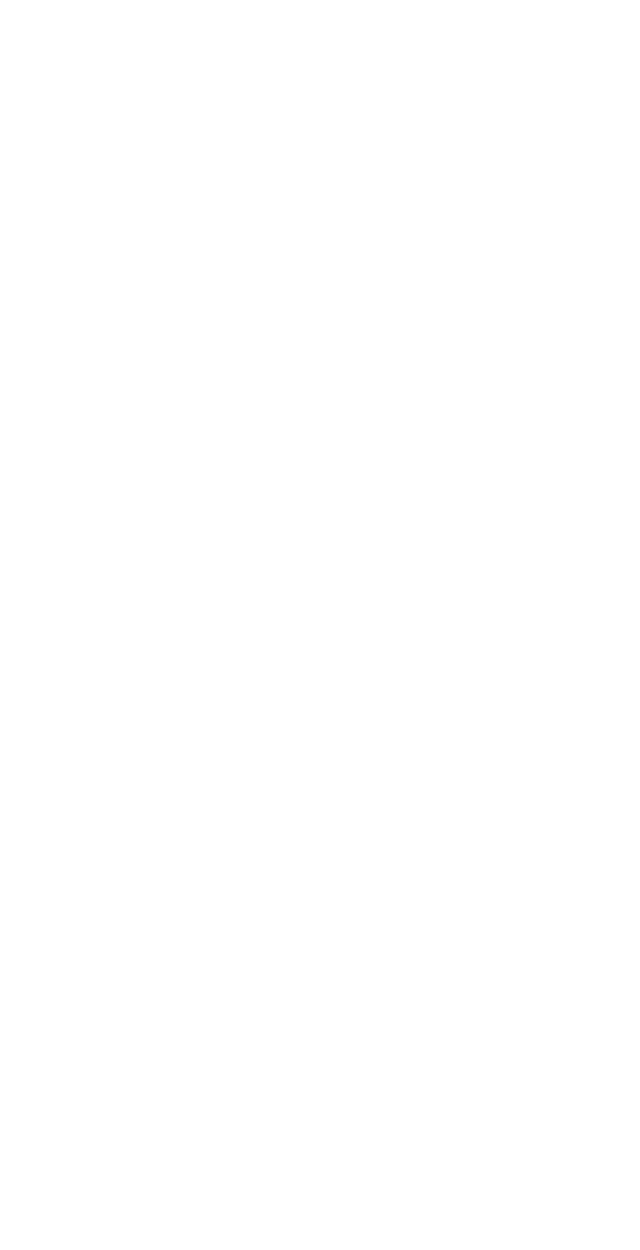
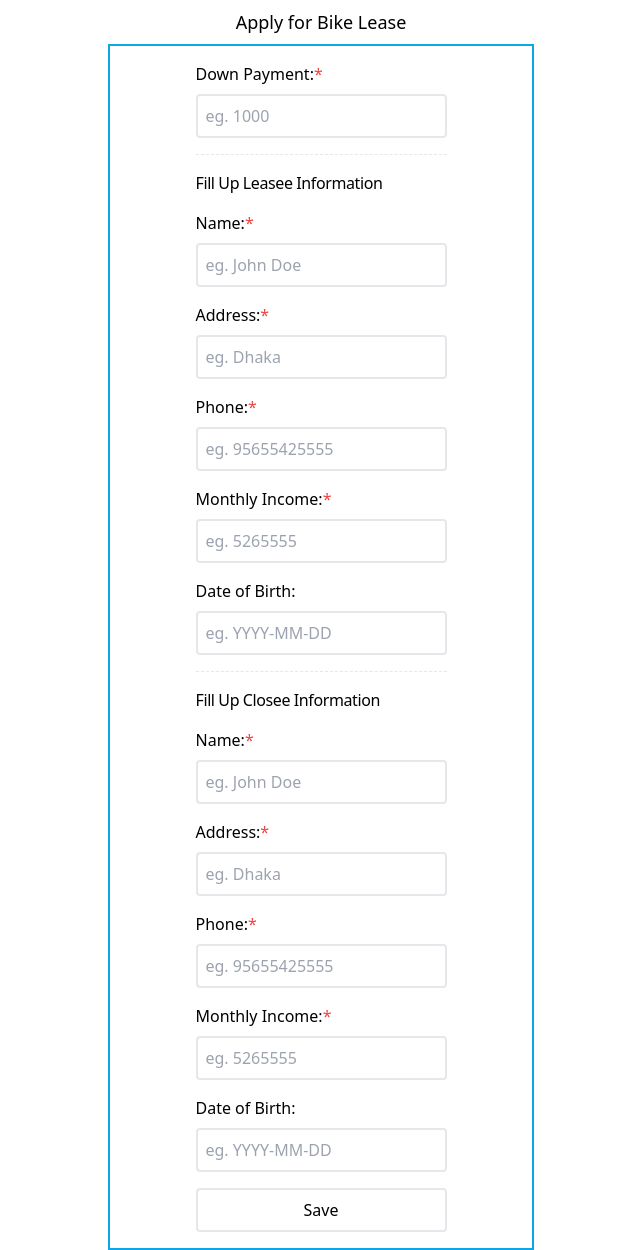
Before and after one commit to Masuda-ReliSource/bike_lease_frontend, a React (Create React App) app: page /lease-application/create in a window 1280 px wide. Before the commit this address had no page. Shown: the whole page, without its empty margins (319-959 px from the left). Before the commit the page ends 800 px from the top, so only its background shows below. Built offline with nearby package versions, Linux system fonts and the light colour scheme.

Commit message:
lease application form

```diff
--- /dev/null
+++ b/src/pages/BikeLease.js
@@ -0,0 +1,248 @@
+import React from 'react';
+import { useForm } from 'react-hook-form';
+import { postData } from '../lib/http_services';
+import { toast } from 'react-toastify';
+import { useNavigate } from 'react-router-dom';
+
+function BikeLease() {
+    const navigate = useNavigate();
+    const { register,
+        handleSubmit,
+        formState: {errors} } = useForm({
+        defaultValues: {
+          down_payment: '',
+          bike_id: '',
+          leasee_name: '',
+          leasee_address: '',
+          leasee_phone: '',
+          leasee_monthly_income: '',
+          leasee_dob: '',
+          closee_name: '',
+          closee_address: '',
+          closee_phone: '',
+          closee_monthly_income: '',
+          closee_dob: '',
+        },
+      });
+
+const submitForm = async (data) => {
+  const params = {
+    bike_lease: {
+        down_payment: data.downpayment,
+        bike_id: data.bike_id,
+        leese: {
+            name: data.leasee_name,
+            address: data.leasee_address,
+            phone: data.leasee_phone,
+            monthly_income: data.leasee_monthly_income,
+            dob: data.leasee_dob,
+        },
+        closee: {
+            name: data.closee_name,
+            address: data.closee_address,
+            phone: data.closee_phone,
+            monthly_income: data.closee_monthly_income,
+            dob: data.closee_dob,
+        }
+    }
+  }
+  const response = await postData('bikes', params);
+  if (response.status === 201){
+    console.log('success');
+    toast.success('Successfully bike lease application created');
+    navigate('/', { replace: true});
+  } else {
+    console.log(response);
+    toast.error(response?.data?.message);
+  }
+}
+
+return (
+  <div className='flex flex-col justify-center'>
+    <h1 className='my-2 text-lg text-center'>Apply for Bike Lease</h1>
+    <div className='mx-auto py-4 flex justify-center border-2 border-sky-500 w-1/3'>
+      <form onSubmit={handleSubmit(submitForm)}>
+        {/* downpayment */}
+        <div className='mb-4'>
+          <div className='mb-2'>
+            <label>Down Payment:<span className='text-red-500'>*</span></label>
+          </div>
+          <input {...register("down_payment", { required: 'Make is required' })}
+          type="text"
+          placeholder='eg. 1000'
+          className="p-2 border-2 rounded hover:border-2 hover:border-sky-500 focus:outline-sky-500"/>
+          <p className='text-red-500'>
+            {errors?.down_payment?.message}
+          </p>
+        </div>
+
+        <hr className='h-px border-1.5 border-dashed'/>
+
+        {/* ----------Leasee Information-------------- */}
+        <div className='my-4 font-medium tracking-tight'>
+            Fill Up Leasee Information
+        </div>
+
+        {/* Lease Name */}
+        <div className='mb-4'>
+          <div className='mb-2'>
+            <label>Name:<span className='text-red-500'>*</span></label>
+          </div>
+          <input {...register("leasee_name", { required: 'Model is required' })}
+          type="text"
+          placeholder='eg. John Doe'
+          className="p-2 border-2 rounded hover:border-2 hover:border-sky-500 focus:outline-sky-500"/>
+          <p className='text-red-500'>
+            {errors?.leasee_name?.message}
+          </p>
+        </div>
+
+        {/* Lease Address */}
+        <div className='mb-4'>
+          <div className='mb-2'>
+            <label>Address:<span className='text-red-500'>*</span></label>
+          </div>
+          <input {...register("leasee_address", { required: 'Address is required' })}
+          type="text"
+          placeholder='eg. Dhaka'
+          className="p-2 border-2 rounded hover:border-2 hover:border-sky-500 focus:outline-sky-500"/>
+          <p className='text-red-500'>
+            {errors?.leasee_address?.message}
+          </p>
+        </div>
+
+        {/* Lease phone */}
+        <div className='mb-4'>
+          <div className='mb-2'>
+            <label>Phone:<span className='text-red-500'>*</span></label>
+          </div>
+          <input {...register("leasee_phone", { required: 'Phone is required' })}
+          type="text"
+          placeholder='eg. 95655425555'
+          className="p-2 border-2 rounded hover:border-2 hover:border-sky-500 focus:outline-sky-500"/>
+          <p className='text-red-500'>
+            {errors?.leasee_phone?.message}
+          </p>
+        </div>
+
+        {/* Lease monthly income */}
+        <div className='mb-4'>
+          <div className='mb-2'>
+            <label>Monthly Income:<span className='text-red-500'>*</span></label>
+          </div>
+          <input {...register("leasee_monthly_income", { required: 'Monthly income is required' })}
+          type="text"
+          placeholder='eg. 5265555'
+          className="p-2 border-2 rounded hover:border-2 hover:border-sky-500 focus:outline-sky-500"/>
+          <p className='text-red-500'>
+            {errors?.leasee_monthly_income?.message}
+          </p>
+        </div>
+
+        {/* Lease dob */}
+        <div className='mb-4'>
+          <div className='mb-2'>
+            <label>Date of Birth:</label>
+          </div>
+          <input {...register("leasee_dob")}
+          type="text"
+          placeholder='eg. YYYY-MM-DD'
+          className="p-2 border-2 rounded hover:border-2 hover:border-sky-500 focus:outline-sky-500"/>
+          <p className='text-red-500'>
+            {errors?.leasee_dob?.message}
+          </p>
+        </div>
+
+        {/* ----------Leasee Information-------------- */}
+
+        <hr className='h-px border-1.5 border-dashed'/>
+        <div className='my-4 font-medium tracking-tight'>
+            Fill Up Closee Information
+        </div>
+
+        {/* ----------Closee Information-------------- */}
+        {/* Lease Name */}
+        <div className='mb-4'>
+          <div className='mb-2'>
+            <label>Name:<span className='text-red-500'>*</span></label>
+          </div>
+          <input {...register("leasee_name", { required: 'Model is required' })}
+          type="text"
+          placeholder='eg. John Doe'
+          className="p-2 border-2 rounded hover:border-2 hover:border-sky-500 focus:outline-sky-500"/>
+          <p className='text-red-500'>
+            {errors?.leasee_name?.message}
+          </p>
+        </div>
+
+        {/* Lease Address */}
+        <div className='mb-4'>
+          <div className='mb-2'>
+            <label>Address:<span className='text-red-500'>*</span></label>
+          </div>
+          <input {...register("leasee_address", { required: 'Address is required' })}
+          type="text"
+          placeholder='eg. Dhaka'
+          className="p-2 border-2 rounded hover:border-2 hover:border-sky-500 focus:outline-sky-500"/>
+          <p className='text-red-500'>
+            {errors?.leasee_address?.message}
+          </p>
+        </div>
+
+        {/* Lease phone */}
+        <div className='mb-4'>
+          <div className='mb-2'>
+            <label>Phone:<span className='text-red-500'>*</span></label>
+          </div>
+          <input {...register("leasee_phone", { required: 'Phone is required' })}
+          type="text"
+          placeholder='eg. 95655425555'
+          className="p-2 border-2 rounded hover:border-2 hover:border-sky-500 focus:outline-sky-500"/>
+          <p className='text-red-500'>
+            {errors?.leasee_phone?.message}
+          </p>
+        </div>
+
+        {/* Lease monthly income */}
+        <div className='mb-4'>
+          <div className='mb-2'>
+            <label>Monthly Income:<span className='text-red-500'>*</span></label>
+          </div>
+          <input {...register("leasee_monthly_income", { required: 'Monthly income is required' })}
+          type="text"
+          placeholder='eg. 5265555'
+          className="p-2 border-2 rounded hover:border-2 hover:border-sky-500 focus:outline-sky-500"/>
+          <p className='text-red-500'>
+            {errors?.leasee_monthly_income?.message}
+          </p>
+        </div>
+
+        {/* Lease dob */}
+        <div className='mb-4'>
+          <div className='mb-2'>
+            <label>Date of Birth:</label>
+          </div>
+          <input {...register("leasee_dob")}
+          type="text"
+          placeholder='eg. YYYY-MM-DD'
+          className="p-2 border-2 rounded hover:border-2 hover:border-sky-500 focus:outline-sky-500"/>
+          <p className='text-red-500'>
+            {errors?.leasee_dob?.message}
+          </p>
+        </div>
+        {/* ----------Closee Information-------------- */}
+
+        <div className='mt-2 flex justify-center'>
+          <input
+            type='submit'
+            value='Save'
+            className="rounded border-2 p-2 w-full
+             hover:bg-sky-500 hover:border-sky-500 hover:cursor-pointer hover:text-white"/>
+        </div>
+      </form>
+    </div>
+  </div>
+ )
+};
+
+export default BikeLease;
--- a/src/pages/Home.js
+++ b/src/pages/Home.js
@@ -21,12 +21,15 @@ function Home() {
                 <Link to='/dealer/create'>Dealer Create</Link>
               </div>
               <div className='border-2 p-2 rounded hover:bg-sky-500 hover:border-sky-500 hover:text-white'>
-                <Link to='/admin/create'>Bike Lease Applications</Link>
+                <Link to='/bike_lease/apply'>Bike Lease Applications</Link>
               </div>
             </div>
           )
         : (
           <div className='mx-auto p-4 flex justify-center space-x-2 border-2 border-sky-500'>
+              <div className='border-2 p-2 rounded hover:bg-sky-500 hover:border-sky-500 hover:text-white'>
+                <Link to='/dealer/edit'>Update Profile</Link>
+              </div>
               <div className='border-2 p-2 rounded hover:bg-sky-500 hover:border-sky-500 hover:text-white'>
                 <Link to='/bike/create'>Bike Create</Link>
               </div>
--- a/src/routes/RouteList.js
+++ b/src/routes/RouteList.js
@@ -6,6 +6,7 @@ import Home from '../pages/Home';
 import AdminCreate from '../pages/AdminCreate';
 import DealerCreate from '../pages/DealerCreate';
 import BikeCreate from '../pages/BikeCreate';
+import BikeLease from '../pages/BikeLease';
 
 const RouteList = () => {
     return (
@@ -15,6 +16,7 @@ const RouteList = () => {
             <Route path="/admin/create" element={<AdminCreate />} />
             <Route path="/dealer/create" element={<DealerCreate />} />
             <Route path="/bike/create" element={<BikeCreate />} />
+            <Route path="/lease-application/create" element={<BikeLease />} />
         </Routes>
     );
 };
```
